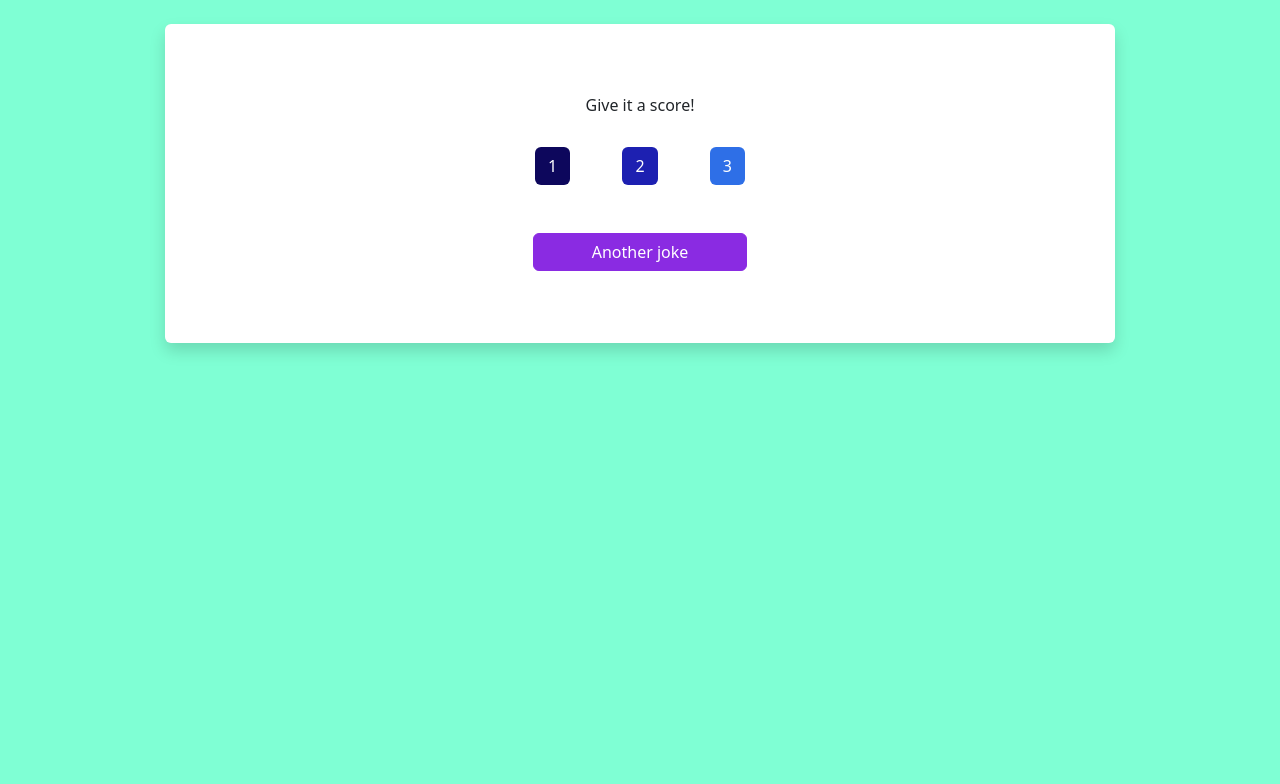
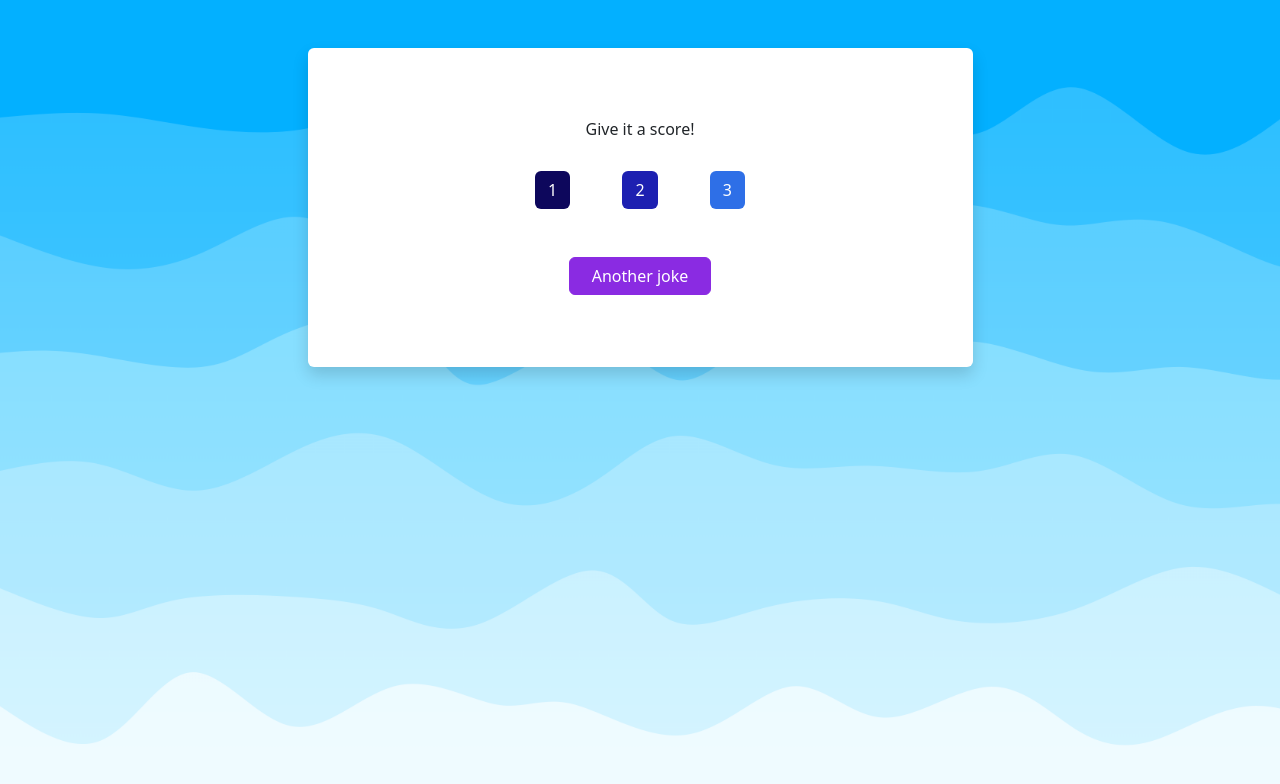
Before and after one commit to oscarrep/S4-API_TypeScript, a website: page index.html in a window 1280 px wide. Drawn offline with nearby package versions, Linux system fonts and the light colour scheme; no server answers.

Commit message:
start e6 maquetacio

```diff
--- a/index.html
+++ b/index.html
@@ -7,20 +7,30 @@
     <title>API</title>
     <link href="https://cdn.jsdelivr.net/npm/bootstrap@5.3.3/dist/css/bootstrap.min.css" rel="stylesheet"
         integrity="sha384-QWTKZyjpPEjISv5WaRU9OFeRpok6YctnYmDr5pNlyT2bRjXh0JMhjY6hW+ALEwIH" crossorigin="anonymous">
+    <style>
+        .bg-image {
+            background-image: url('./waves.png');
+            background-size: cover;
+            height: 100vh;
+        }
+    </style>
 </head>
 
-<body style="background-color: aquamarine;">
+<body class="bg-image overflow-hidden" style="background-color: aquamarine;">
 
     <div class="container text-center mt-4">
         <div class="row justify-content-center">
-            <div class="temp-container"></div>
-            <div class="col-10 rounded bg-white shadow p-5">
+            <div class="temp-container text-white mb-4"></div>
+            <div class="col-7 rounded bg-white shadow p-5">
                 <div class="jokes-container m-4"></div>
                 <div>
                     <h6>Give it a score!</h6>
-                    <button type="button" onclick="giveScore(1)" class="m-4 btn text-white" style="background-color: rgb(13, 7, 92);">1</button>
-                    <button type="button" onclick="giveScore(2)" class="m-4 btn text-white" style="background-color: rgb(29, 32, 177);">2</button>
-                    <button type="button" onclick="giveScore(3)" class="m-4 btn text-white" style="background-color: rgb(46, 111, 231);">3</button>
+                    <button type="button" onclick="giveScore(1)" class="m-4 btn text-white"
+                        style="background-color: rgb(13, 7, 92);">1</button>
+                    <button type="button" onclick="giveScore(2)" class="m-4 btn text-white"
+                        style="background-color: rgb(29, 32, 177);">2</button>
+                    <button type="button" onclick="giveScore(3)" class="m-4 btn text-white"
+                        style="background-color: rgb(46, 111, 231);">3</button>
                 </div>
                 <button type="button" class="m-4 btn btn-primary w-25" onclick="getJoke()"
                     style="background-color:blueviolet; border-color: blueviolet;"> Another joke </button>
@@ -29,6 +39,7 @@
     </div>
 
 
+
     <script src="./main.js"></script>
 </body>
 
```
Also changed, not shown: waves.png (added).
